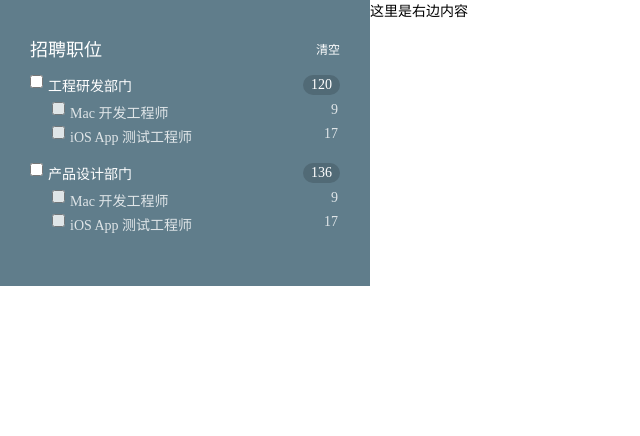
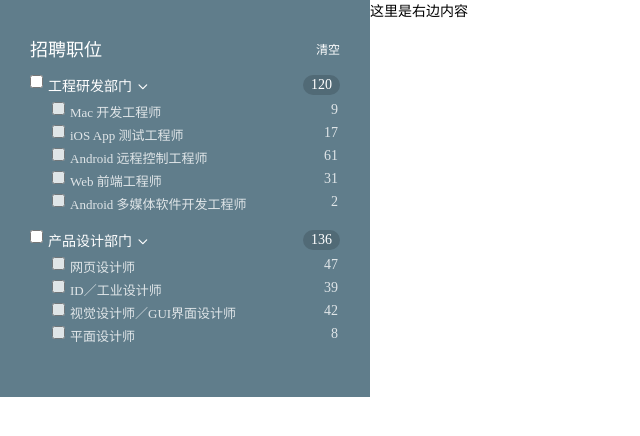
Before and after one commit to eylu/demo-sider, a React app: page / in a window 1280 px wide. Shown: the whole page, without its empty margins (0-640 px from the left). Built offline with nearby package versions, Linux system fonts and the light colour scheme.

Commit message:
1、添加字体图标 2、清空功能完成

```diff
--- a/package.json
+++ b/package.json
@@ -22,6 +22,7 @@
     "extract-text-webpack-plugin": "^1.0.1",
     "html-webpack-plugin": "^2.28.0",
     "style-loader": "^0.13.1",
+    "url-loader": "^0.5.7",
     "webpack": "^1.14.0"
   }
 }
--- /dev/null
+++ b/src/assets/fonts/iconfont.css
@@ -0,0 +1,21 @@
+
+@font-face {font-family: "iconfont";
+  src: url('iconfont.eot?t=1487301803010'); /* IE9*/
+  src: url('iconfont.eot?t=1487301803010#iefix') format('embedded-opentype'), /* IE6-IE8 */
+  url('iconfont.woff?t=1487301803010') format('woff'), /* chrome, firefox */
+  url('iconfont.ttf?t=1487301803010') format('truetype'), /* chrome, firefox, opera, Safari, Android, iOS 4.2+*/
+  url('iconfont.svg?t=1487301803010#iconfont') format('svg'); /* iOS 4.1- */
+}
+
+.iconfont {
+  font-family:"iconfont" !important;
+  font-style:normal;
+  -webkit-font-smoothing: antialiased;
+  -moz-osx-font-smoothing: grayscale;
+}
+
+.icon-fangxingweixuanzhong:before { content: "\e720"; }
+
+.icon-fangxingxuanzhong:before { content: "\e722"; }
+
+.icon-xiangxia2:before { content: "\e772"; }
--- a/src/assets/stylesheet/department.css
+++ b/src/assets/stylesheet/department.css
@@ -14,13 +14,24 @@
     font-size: 18px;
 }
 
+.department-head .btn-clean{
+    cursor: pointer;
+}
+
 .depart {
     margin-bottom: 10px;
 }
 
 .depart-title .name {
     margin-left: 5px;
+    margin-right: 5px;
 }
+.depart-title .name i{
+    margin-left: 5px;
+    font-weight: bold;
+    font-size: 0.8em;
+}
+
 .depart-title .count {
     background: #516a76;
     padding: 2px 8px;
@@ -42,6 +53,7 @@
 
 .jobs .name {
     margin-left: 5px;
+    font-size: 13px;
 }
 
 .jobs .count {
--- a/src/components/department.js
+++ b/src/components/department.js
@@ -9,14 +9,31 @@
 
         this.state = {
             depart: props.data,
-            checkedList: [],
-            checkAll: false,
+            checkedList: [],     // 选中的id列表
+            checkAll: false,     // 是否全部选中
         };
 
         this.onChange = this.onChange.bind(this);
         this.onCheckAllChange = this.onCheckAllChange.bind(this);
     }
 
+    componentWillReceiveProps(nextProps){
+        // 当接收到新属性 clean 并且为 true 时，清空选中
+        if(this.props.clean !== nextProps.clean && !!nextProps.clean){
+            this.setState({
+                checkedList: [],
+                checkAll: false,
+            });
+        }
+    }
+
+    /**
+     * 职位状态改变 Handle
+     * @param  {Object} e
+     *
+     * 1、依据自身状态判断是否符合全选状态
+     * 2、设置清空状态为false
+     */
     onChange(e) {
         var jobList = this.state.depart.jobs.map((job)=>{return job.id});
         var list = this.state.checkedList;
@@ -36,14 +53,26 @@
             checkedList: list,
             checkAll: list.length === jobList.length,
         });
+
+        this.props.setClean && this.props.setClean(false);
     }
 
+    /**
+     * 部门选中事件
+     * @param  {Object} e
+     *
+     * 1、依据自身状态判断是否符合全选状态
+     *     自身为true时，选中列表设置为全部职位
+     *     自身为false时，选中列表设置为空数组
+     * 2、设置清空状态为false
+     */
     onCheckAllChange(e) {
         var jobList = this.state.depart.jobs.map((job)=>{return job.id});
         this.setState({
             checkedList: e.target.checked ? jobList : [],
             checkAll: e.target.checked,
         });
+        this.props.setClean && this.props.setClean(false);
     }
 
 
@@ -54,7 +83,10 @@
                     <div>
                         <input type="checkbox" onChange={this.onCheckAllChange} checked={this.state.checkAll} />
                     </div>
-                    <div className="name flex1">{this.state.depart.departName}</div>
+                    <div className="name flex1">
+                        {this.state.depart.departName}
+                        <i className="iconfont icon-xiangxia2"></i>
+                    </div>
                     <div className="count">{this.state.depart.number}</div>
                 </div>
                 <ul className="jobs">
--- /dev/null
+++ b/src/components/panel-department.js
@@ -0,0 +1,71 @@
+import React, { Component } from 'react';
+import ReactDOM from 'react-dom';
+
+import Department from './department';
+
+export default class PanelDepartment extends Component{
+
+    constructor(props){
+        super(props);
+        this.state = {
+            clean: false,
+        };
+
+        this.cleanHandle = this.cleanHandle.bind(this);
+    }
+
+    /**
+     * 清空按钮Handle
+     * @param  {Boolean} status 是否清空
+     */
+    cleanHandle(status){
+        this.setState({
+            clean: status,
+        });
+    }
+
+    render(){
+        return(
+            <div className="department">
+                <div className="department-head clearfix">
+                    <span className="txt l">招聘职位</span>
+                    <span className="btn-clean r" onClick={()=>this.cleanHandle(true)}>清空</span>
+                </div>
+                {departData.map((depart,i)=>{
+                    return <Department
+                                key={i}
+                                data={depart}
+                                clean={this.state.clean}
+                                setClean={this.cleanHandle}
+                                />
+                })}
+            </div>
+        )
+    }
+}
+
+const departData = [
+    {
+        id: 1,
+        departName: '工程研发部门',
+        number: 120,
+        jobs: [
+            {id: 11, name: 'Mac 开发工程师', number: 9},
+            {id: 12, name: 'iOS App 测试工程师', number: 17},
+            {id: 13, name: 'Android 远程控制工程师', number: 61},
+            {id: 14, name: 'Web 前端工程师', number: 31},
+            {id: 15, name: 'Android 多媒体软件开发工程师', number: 2},
+        ]
+    },
+    {
+        id: 2,
+        departName: '产品设计部门',
+        number: 136,
+        jobs: [
+            {id: 21, name: '网页设计师', number: 47},
+            {id: 22, name: 'ID／工业设计师', number: 39},
+            {id: 23, name: '视觉设计师／GUI界面设计师', number: 42},
+            {id: 24, name: '平面设计师', number: 8},
+        ]
+    }
+];
--- a/src/components/sider.js
+++ b/src/components/sider.js
@@ -1,8 +1,10 @@
 import React, { Component } from 'react';
 import ReactDOM from 'react-dom';
 
-
-import Department from './department';
+/**
+ * 引入部门组件
+ */
+import PanelDepartment from './panel-department';
 
 export default class Sider extends Component{
 
@@ -10,42 +12,11 @@
         super(props);
     }
 
-
-
     render(){
         return(
             <div className="sider">
-                <div className="department">
-                    <div className="department-head clearfix">
-                        <span className="txt l">招聘职位</span>
-                        <span className="r">清空</span>
-                    </div>
-                    {departData.map((depart,i)=>{
-                        return <Department key={i} data={depart} />
-                    })}
-                </div>
+                <PanelDepartment />
             </div>
         )
     }
 }
-
-const departData = [
-    {
-        id: 1,
-        departName: '工程研发部门',
-        number: 120,
-        jobs: [
-            {id: 11, name: 'Mac 开发工程师', number: 9},
-            {id: 12, name: 'iOS App 测试工程师', number: 17},
-        ]
-    },
-    {
-        id: 2,
-        departName: '产品设计部门',
-        number: 136,
-        jobs: [
-            {id: 21, name: 'Mac 开发工程师', number: 9},
-            {id: 22, name: 'iOS App 测试工程师', number: 17},
-        ]
-    }
-];
--- a/webpack.config.js
+++ b/webpack.config.js
@@ -21,6 +21,9 @@
         }, {
             test: /\.css$/,
             loader: 'style!css'
+        }, {
+            test: /\.(gif|jpg|png|woff|svg|eot|ttf)\??.*$/,
+            loader: 'url-loader?limit=50000&name=[path][name].[ext]'
         }]
     },
     plugins: [
--- a/webpack.production.config.js
+++ b/webpack.production.config.js
@@ -23,6 +23,9 @@
             test: /\.css$/,
             // loader: 'style!css'
             loader: ExtractTextPlugin.extract('style', 'css')
+        }, {
+            test: /\.(gif|jpg|png|woff|svg|eot|ttf)\??.*$/,
+            loader: 'url-loader?limit=50000&name=[path][name].[ext]'
         }]
     },
     plugins: [
```
Also changed, not shown: src/main.js (+7 -4 lines), README.md, build/bundle.js (added), build/index.html (added), build/style.css (added), src/assets/fonts/iconfont.ttf (added), src/assets/fonts/iconfont.woff (added), 2 other files.
